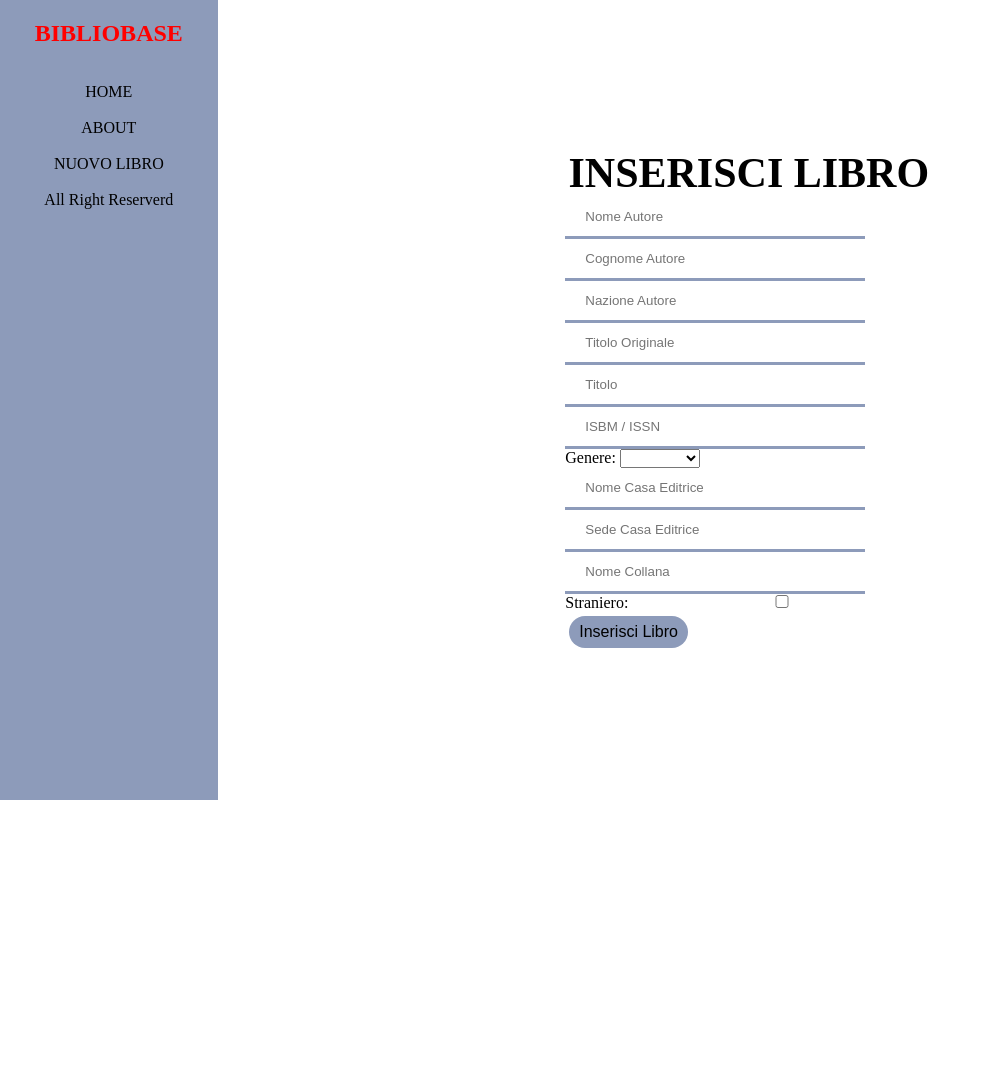
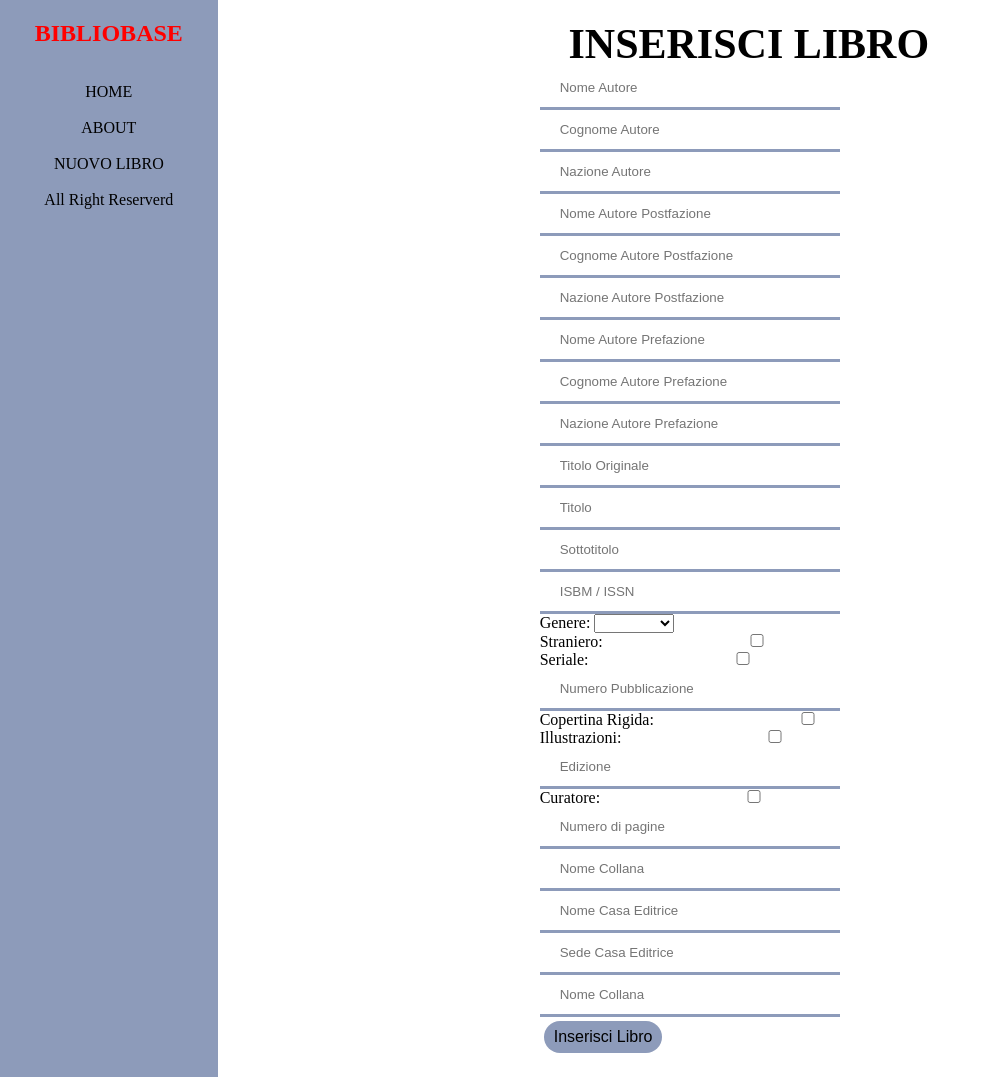
Before and after one commit to MrBigSlime/PCTOGruppo2, a Django app: page /add/ in a window 1280 px wide. Shown: the whole page, without its empty margins (0-990 px from the left). Before the commit the page ends 800 px from the top, so only its background shows below. Run offline with Django 3.2, Linux system fonts and the light colour scheme; data that the repository does not hold is empty.

Commit message:
inserimento + form

```diff
--- a/libri/forms.py
+++ b/libri/forms.py
@@ -13,7 +13,7 @@ class InserimentoLibro(forms.Form):
 
     #Postfazione
     NomePost = forms.CharField(label="Nome AutorePost", max_length=256, widget=forms.TextInput(attrs={'class' : 'formBox', 'placeholder':'Nome Autore Postfazione'}))
-    CognomePost= forms.CharField(label="Cognome AutorePost", max_length=256, widget=forms.TextInput(attrs={'class' : 'formBox', 'placeholder':'Cognome Autore Postfazione'}))
+    CognomePost = forms.CharField(label="Cognome AutorePost", max_length=256, widget=forms.TextInput(attrs={'class' : 'formBox', 'placeholder':'Cognome Autore Postfazione'}))
     NazionePost = forms.CharField(label="Nazione AutorePost", max_length=256, widget=forms.TextInput(attrs={'class' : 'formBox', 'placeholder':'Nazione Autore Postfazione'}))
 
     #Prefazione
@@ -22,10 +22,10 @@ class InserimentoLibro(forms.Form):
     NazionePre = forms.CharField(label="Nazione AutorePre", max_length=256, widget=forms.TextInput(attrs={'class' : 'formBox', 'placeholder':'Nazione Autore Prefazione'}))
 
     #Info Libro
-    TitoloOrig = forms.CharField(label="Titolo Originale", max_length=256, widget=forms.TextInput(attrs={'class' : 'formBox', 'placeholder':'Titolo Originale'}))
+    TitoloOrig = forms.CharField(label="Titolo Originale", max_length=256, required=True, widget=forms.TextInput(attrs={'class' : 'formBox', 'placeholder':'Titolo Originale'}))
     Titolo = forms.CharField(label="Titolo", max_length=256, widget=forms.TextInput(attrs={'class' : 'formBox', 'placeholder':'Titolo'}))
     Straniero = forms.BooleanField(label="Straniero", widget=forms.CheckboxInput(attrs={'class' : 'formBox', 'placeholder':'Straniero'}))
-    Sottotitolo = forms.CharField(label="Sottotitolo", max_length=256, widget=forms.TextInput(attrs={'class' : 'formBox'}))
+    Sottotitolo = forms.CharField(label="Sottotitolo", max_length=256, widget=forms.TextInput(attrs={'class' : 'formBox', 'placeholder':'Sottotitolo'}))
     #Genere = forms.CharField(label="Genere", max_length=256, widget=forms.TextInput(attrs={'class' : 'formBox', 'placeholder':'Genere'}))
     Genere = forms.ChoiceField(choices =
         (('1',' '),
@@ -33,19 +33,19 @@ class InserimentoLibro(forms.Form):
         ('3','Romance'),
         ('4','Fantasy')
         ))
-    IsSerial = forms.BooleanField(label="IsSerial", widget=forms.TextInput(attrs={'class' : 'formBox'}))
+    IsSerial = forms.BooleanField(label="IsSerial", widget=forms.CheckboxInput(attrs={'class' : 'formBox'}))
 
     #Info Edizione
     AnnoEd = forms.CharField(label="Anno Edizione", max_length=256, widget=forms.TextInput(attrs={'class' : 'formBox'}))
     ISBN_ISSN = forms.CharField(label="ISBN ISSN", max_length=16, widget=forms.TextInput(attrs={'class' : 'formBox', 'placeholder':'ISBM / ISSN'}))
-    NumPub = forms.CharField(label="Numero Pub", max_length=256, widget=forms.TextInput(attrs={'class' : 'formBox'}))
-    CopertinaRigida = forms.BooleanField(label="Copertina Rigida", widget=forms.TextInput(attrs={'class' : 'formBox'}))
-    Illustrazioni = forms.BooleanField(label="Illustrazioni", widget=forms.TextInput(attrs={'class' : 'formBox'}))
-    Ristampa = forms.BooleanField(label="Ristampa", widget=forms.TextInput(attrs={'class' : 'formBox'}))
-    nRistampa = forms.CharField(label="Num Ristampa", max_length=256, widget=forms.TextInput(attrs={'class' : 'formBox'}))
-    Edizione = forms.CharField(label="Edizione", max_length=256, widget=forms.TextInput(attrs={'class' : 'formBox'}))
+    NumPub = forms.CharField(label="Numero Pub", max_length=256, widget=forms.TextInput(attrs={'class' : 'formBox', 'placeholder':'Numero Pubblicazione'}))
+    CopertinaRigida = forms.BooleanField(label="Copertina Rigida", widget=forms.CheckboxInput(attrs={'class' : 'formBox'}))
+    Illustrazioni = forms.BooleanField(label="Illustrazioni", widget=forms.CheckboxInput(attrs={'class' : 'formBox'}))
+    Ristampa = forms.BooleanField(label="Ristampa", widget=forms.CheckboxInput(attrs={'class' : 'formBox'}))
+    nRistampa = forms.CharField(label="Num Ristampa", max_length=256, widget=forms.TextInput(attrs={'class' : 'formBox', 'placeholder':'Edizione'}))
+    Edizione = forms.CharField(label="Edizione", max_length=256, widget=forms.TextInput(attrs={'class' : 'formBox', 'placeholder':'Edizione'}))
     NumPagine = forms.CharField(label="Num Pagine", max_length=256, widget=forms.TextInput(attrs={'class' : 'formBox', 'placeholder':'Numero di pagine'}))
-    Curatore = forms.BooleanField(label="Curatore", widget=forms.TextInput(attrs={'class' : 'formBox'}))
+    Curatore = forms.BooleanField(label="Curatore", widget=forms.CheckboxInput(attrs={'class' : 'formBox'}))
     NomeCo = forms.CharField(label="Nome Collana", max_length=256, widget=forms.TextInput(attrs={'class' : 'formBox', 'placeholder':'Nome Collana'}))
 
     #Traduttore
--- a/templates/inserimento.html
+++ b/templates/inserimento.html
@@ -32,18 +32,42 @@
         <h1>Inserisci Libro</h1>
         <form method="post" autocomplete="off">
             {% csrf_token %}
+            <!-- Info autore -->
             <p> {{form.NomeAu}}</p>
             <p> {{form.CognomeAu}}</p>
             <p> {{form.NazioneAu}}</p>
 
+            <!-- Postfazione -->
+            <p> {{form.NomePost}}</p>
+            <p> {{form.CognomePost}}</p>
+            <p> {{form.NazionePost}}</p>
+
+            <!-- Prefazione -->
+            <p> {{form.NomePre}}</p>
+            <p> {{form.CognomePre}}</p>
+            <p> {{form.NazionePre}}</p>
+
+            <!-- Info Libro -->
             <p> {{form.TitoloOrig}}</p>
             <p> {{form.Titolo}}</p>
+            <p> {{form.Sottotitolo}}</p>
             <p> {{form.ISBN_ISSN}}</p>
             <p> Genere: {{form.Genere}}</p>
+            <p> Straniero: {{form.Straniero}}</p>
+            <p> Seriale: {{form.IsSerial}}</p>
+
+            <p> {{form.NumPub}}</p>
+            <p> Copertina Rigida: {{form.CopertinaRigida}}</p>
+            <p> Illustrazioni: {{form.Illustrazioni}}</p>
+            <p> {{form.Edizione}}</p>
+            <p>Curatore: {{form.Curatore}}</p>
+            <p> {{form.NumPagine}}</p>
+            <p> {{form.NomeCo}}</p>
+
             <p> {{form.NomeCa}}</p>
             <p> {{form.SedeCa}}</p>
             <p> {{form.NomeCo}}</p>
-            <p> Straniero: {{form.Straniero}}</p>
+
             <input type="submit" value="Inserisci Libro" class="ingresso" onclick="Funzione()">
         </form>
     </main>
```
